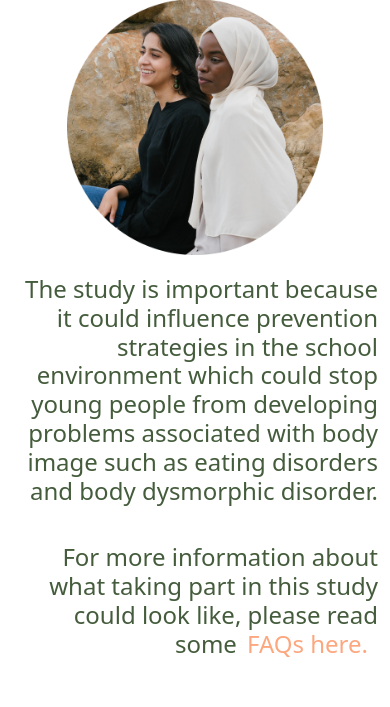
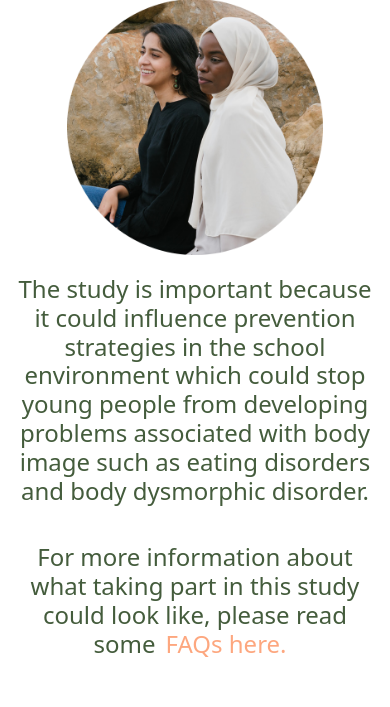
Before and after one commit to davidr49/body-image-study, a Flask app: page /about in a window 390 px wide. Shown: the part 2868-3575 px from the top of the page. Run offline with Flask 2, Linux system fonts and the light colour scheme; some libraries are stand-ins or nearby versions.

Commit message:
about section text centre-aligned on mobile

```diff
--- a/static/styles.css
+++ b/static/styles.css
@@ -556,3 +556,19 @@ font-weight:lighter;
   color:#445C3C;
 
 }
+
+.about-end h1{
+  text-align:right;
+}
+@media only screen and (max-width: 768px){
+
+.about-main h1{
+  text-align:center;
+  align-items:center
+
+}
+.about-end h1{
+  text-align:center;
+  align-items:center
+}
+}
--- a/templates/about.html
+++ b/templates/about.html
@@ -109,9 +109,9 @@
     </div>
 
     <div class="col-lg-6">
-      <h1 class='about-item' style='font-size:1.5rem; text-align:right'>The study is important because it could influence prevention strategies in the school environment which could stop young people from developing problems associated with body image such as eating disorders and body dysmorphic disorder.</h1>
+      <h1 class='about-item about-end' style='font-size:1.5rem;'>The study is important because it could influence prevention strategies in the school environment which could stop young people from developing problems associated with body image such as eating disorders and body dysmorphic disorder.</h1>
 
-      <h1 class='about-item' style='font-size:1.5rem; text-align:right'>For more information about what taking part in this study could look like, please read some<a href="{{ url_for('faqs') }}" style='font-size:1.5rem; color: #FDA77F;'>FAQs here.</a></h1>
+      <h1 class='about-item about-end' style='font-size:1.5rem;'>For more information about what taking part in this study could look like, please read some<a href="{{ url_for('faqs') }}" style='font-size:1.5rem; color: #FDA77F;'>FAQs here.</a></h1>
 
     </div>
 
```
